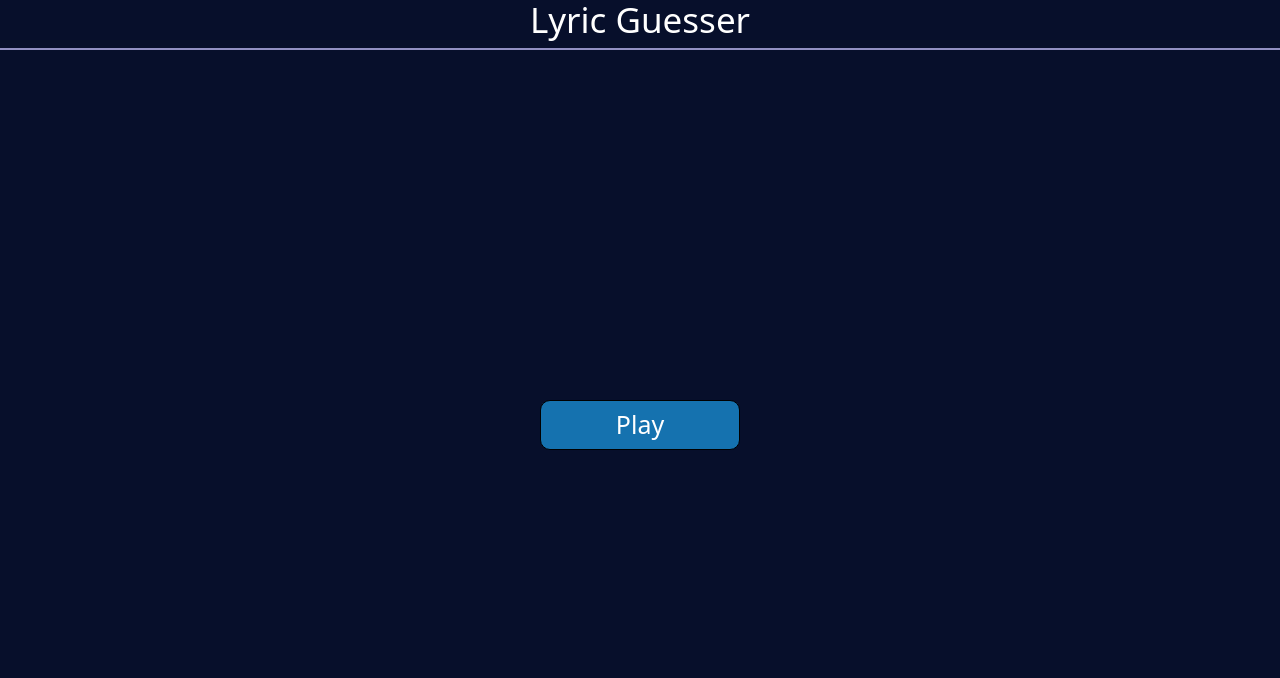
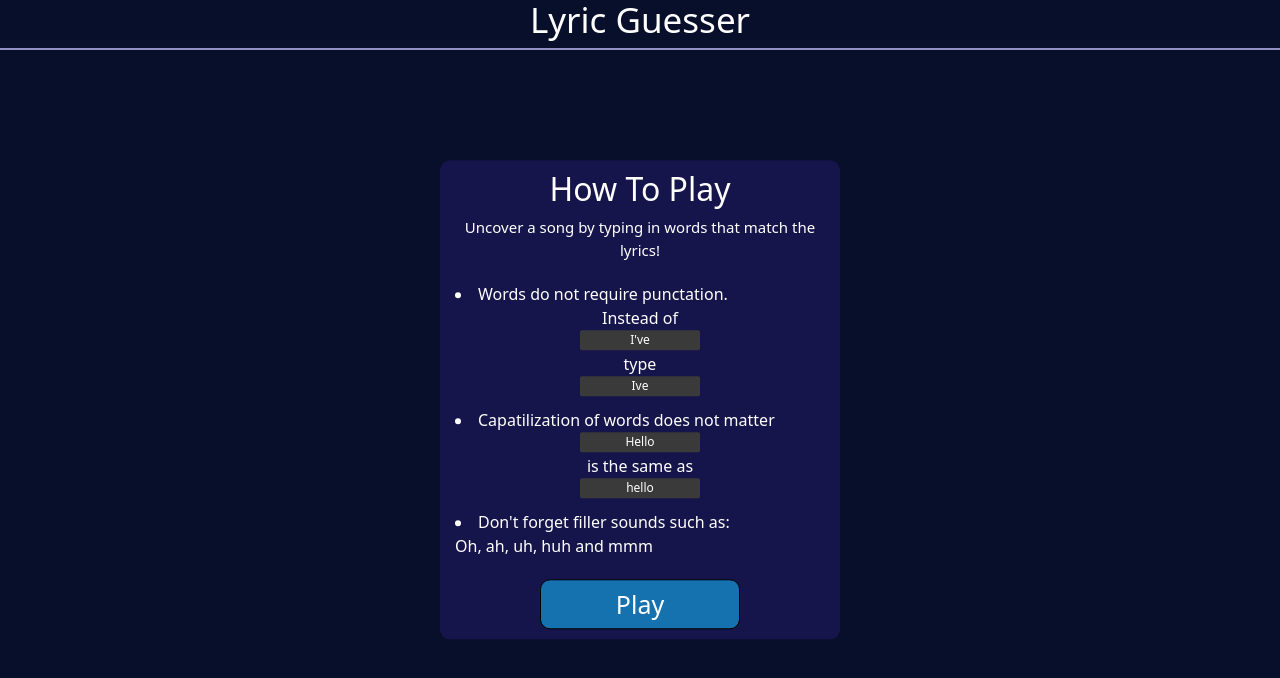
Before and after one commit to cjmorris/lyric-guesser, a React (Vite) app: page / in a window 1280 px wide. Shown: the top 678 px of the page. Built offline with nearby package versions, Linux system fonts and the light colour scheme.

Commit message:
Added start how to play menu

```diff
--- a/src/App.tsx
+++ b/src/App.tsx
@@ -5,9 +5,9 @@ import "./App.css";
 import Header from "./components/Header/Header";
 import Footer from "./components/Footer/Footer";
 import Lyric from "./interfaces/Lyric";
-import Menu from "./components/Menu/Menu";
-import PlayButton from "./components/PlayButton/PlayButton";
 import JSConfetti from "js-confetti";
+import FinishMenu from "./components/Menu/FinishMenu";
+import StartMenu from "./components/Menu/StartMenu";
 
 export default function App() {
   const [songName, setSongName] = useState("");
@@ -15,7 +15,8 @@ export default function App() {
   const [lyrics, setLyrics] = useState<Lyric[]>([]);
   const [guess, setGuess] = useState("");
   const [gameOver, setGameOver] = useState(false);
-  const [showMenu, setShowMenu] = useState(false);
+  const [showStartMenu, setShowStartMenu] = useState(true);
+  const [showFinishMenu, setShowFinishMenu] = useState(false);
   const [showLoading, setShowLoading] = useState(false);
   const [won, setWon] = useState(false);
 
@@ -88,11 +89,11 @@ export default function App() {
     });
     setLyrics(nextLyrics);
     setGameOver(true);
-    setShowMenu(true);
+    setShowFinishMenu(true);
   }
 
   function closeMenu() {
-    setShowMenu(false);
+    setShowFinishMenu(false);
   }
 
   function simplifyWord(word: string) {
@@ -114,7 +115,7 @@ export default function App() {
   function songComplete() {
     setGameOver(true);
     setWon(true);
-    setShowMenu(true);
+    setShowFinishMenu(true);
     const jsConfetti = new JSConfetti();
     jsConfetti
       .addConfetti({
@@ -138,9 +139,10 @@ export default function App() {
     setLyrics([]);
     setGuess("");
     setGameOver(false);
-    setShowMenu(false);
+    setShowFinishMenu(false);
     setWon(false);
     setShowLoading(false);
+    setShowStartMenu(false);
   }
 
   return (
@@ -149,17 +151,10 @@ export default function App() {
         <Header />
         {lyrics.length == 0 ? (
           <div className="newGameDiv">
-            {showLoading ? (
+            {showLoading && (
               <div className="spinner-border text-light" role="status">
                 <span className="visually-hidden">Loading...</span>
               </div>
-            ) : (
-              <PlayButton
-                setLoading={setLoading}
-                updateSong={updateSong}
-                displayText="Play"
-                resetGame={resetGame}
-              />
             )}
           </div>
         ) : (
@@ -178,11 +173,16 @@ export default function App() {
             />
           </>
         )}
-
-        <Menu
+        <StartMenu
+          setLoading={setLoading}
+          updateSong={updateSong}
+          resetGame={resetGame}
+          hidden={!showStartMenu}
+        />
+        <FinishMenu
           songName={songName}
           artist={artist}
-          hidden={!showMenu}
+          hidden={!showFinishMenu}
           won={won}
           closeMenu={closeMenu}
         />
--- a/src/components/Menu/Menu.tsx
+++ b/src/components/Menu/FinishMenu.tsx
@@ -9,7 +9,7 @@ interface Props {
   closeMenu: () => void;
 }
 
-export default function Menu(props: Props) {
+export default function FinishMenu(props: Props) {
   return (
     <>
       <div
--- a/src/components/Menu/Menu.css
+++ b/src/components/Menu/Menu.css
@@ -31,3 +31,15 @@ p {
   top: 10px;
   right: 10px;
 }
+
+.leftalign {
+  text-align: left;
+}
+
+.centeralign {
+  text-align: center;
+}
+
+.menu-content ul {
+  list-style: disc inside;
+}
--- /dev/null
+++ b/src/components/Menu/StartMenu.tsx
@@ -0,0 +1,70 @@
+import Song from "../../interfaces/Song";
+import LyricGridTile from "../LyricGrid/LyricGridTile";
+import PlayButton from "../PlayButton/PlayButton";
+
+interface Props {
+  setLoading: (isLoading: boolean) => void;
+  updateSong: (song: Song) => void;
+  resetGame: () => void;
+  hidden: boolean;
+}
+
+export default function StartMenu(props: Props) {
+  return (
+    <>
+      <div className={props.hidden ? "menu" : "menu menu-open"}>
+        <div className="menu-content">
+          <h2>How To Play</h2>
+          <p>Uncover a song by typing in words that match the lyrics!</p>
+          <ul className="leftalign">
+            <li>
+              <span>Words do not require punctation.</span> <br />
+              <div className="centeralign">
+                Instead of
+                <LyricGridTile
+                  word={"I've"}
+                  correctlyGuessed={true}
+                  gaveUp={false}
+                />
+                type
+                <LyricGridTile
+                  word={"Ive"}
+                  correctlyGuessed={true}
+                  gaveUp={false}
+                />
+              </div>
+            </li>
+            <li>
+              <span>Capatilization of words does not matter</span>
+              <br />
+              <div className="centeralign">
+                <LyricGridTile
+                  word={"Hello"}
+                  correctlyGuessed={true}
+                  gaveUp={false}
+                />
+                is the same as
+                <LyricGridTile
+                  word={"hello"}
+                  correctlyGuessed={true}
+                  gaveUp={false}
+                />
+              </div>
+            </li>
+            <li>
+              Don't forget filler sounds such as:
+              <br />
+              Oh, ah, uh, huh and mmm
+            </li>
+          </ul>
+          <PlayButton
+            setLoading={props.setLoading}
+            updateSong={props.updateSong}
+            displayText="Play"
+            resetGame={props.resetGame}
+          />
+        </div>
+      </div>
+    </>
+  );
+}
```
